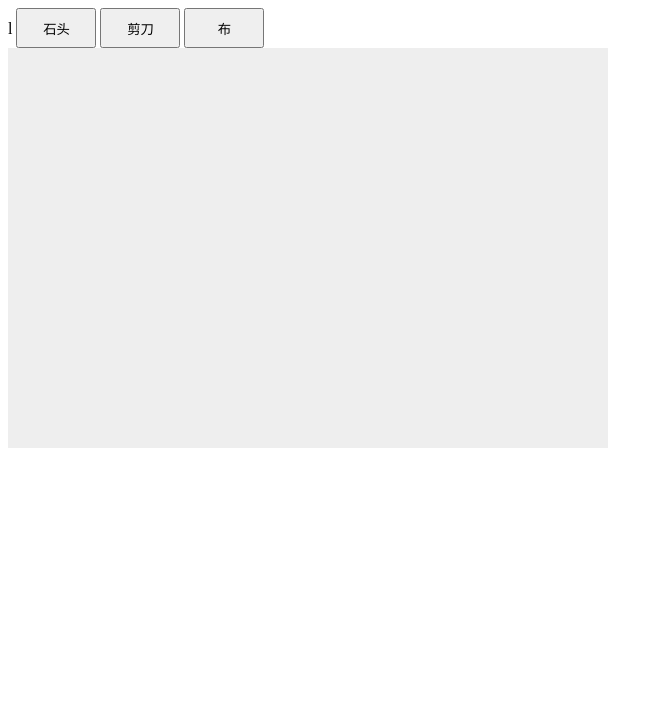
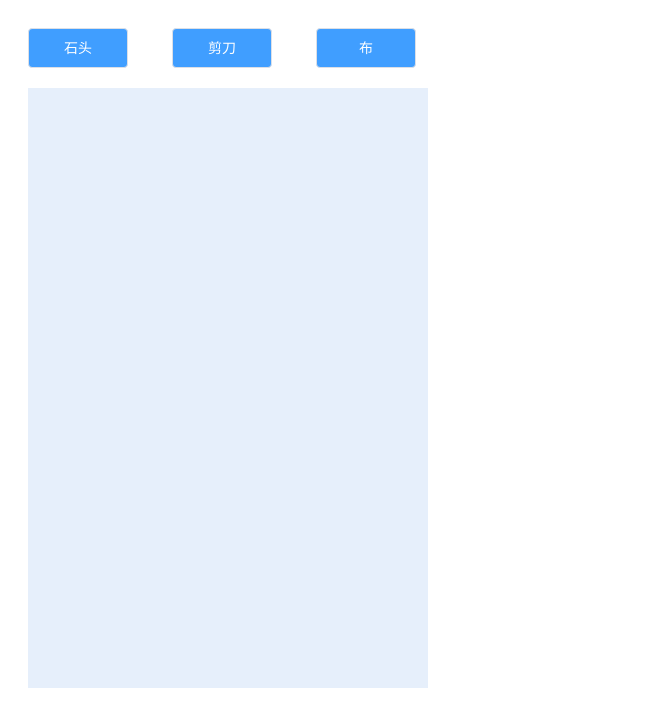
Before and after one commit to V-vincent/node-geekbang, a plain HTML site: page 03-http/02-spr/index.html in a window 1280 px wide. Shown: the whole page, without its empty margins (0-663 px from the left). Drawn offline with Linux system fonts and the light colour scheme.

Commit message:
Update index.html

```diff
--- a/03-http/02-spr/index.html
+++ b/03-http/02-spr/index.html
@@ -1,19 +1,41 @@
-<html>
+<!DOCTYPE html>
+<html lang="en">
+
 <head>
-  <meta charset="utf-8">
+  <meta charset="UTF-8">
+  <meta http-equiv="X-UA-Compatible" content="IE=edge">
+  <meta name="viewport" content="width=device-width, initial-scale=1.0">
+  <title>网页版石头剪刀布小游戏</title>
   <style>
-    button {
-      display: inline-block
+    .btn {
+      color: #fff;
+      background-color: #409eff;
+      border-color: #409eff;
+      line-height: 1;
+      white-space: nowrap;
+      cursor: pointer;
+      border: 1px solid #dcdfe6;
+      font-weight: 500;
+      padding: 12px 20px;
+      font-size: 14px;
+      border-radius: 4px;
+      width: 100px;
+      margin: 20px 20px 0;
+    }
+    .output {
+      background-color: #e6effb;
+      height: 600px;
+      width: 400px;
+      margin: 20px;
     }
   </style>
 </head>
 
-<body>l
-  <button id="rock" style="height: 40px; width: 80px">石头</button>
-  <button id="scissor" style="height: 40px; width: 80px">剪刀</button>
-  <button id="paper" style="height: 40px; width: 80px">布</button>
-  <div id="output" style="height: 400px; width: 600px; background: #eee">
-  </div>
+<body>
+  <button id="rock" class="btn">石头</button>
+  <button id="scissor" class="btn">剪刀</button>
+  <button id="paper" class="btn">布</button>
+  <div id="output" class="output"></div>
 </body>
 <script>
   const $button = {
```
